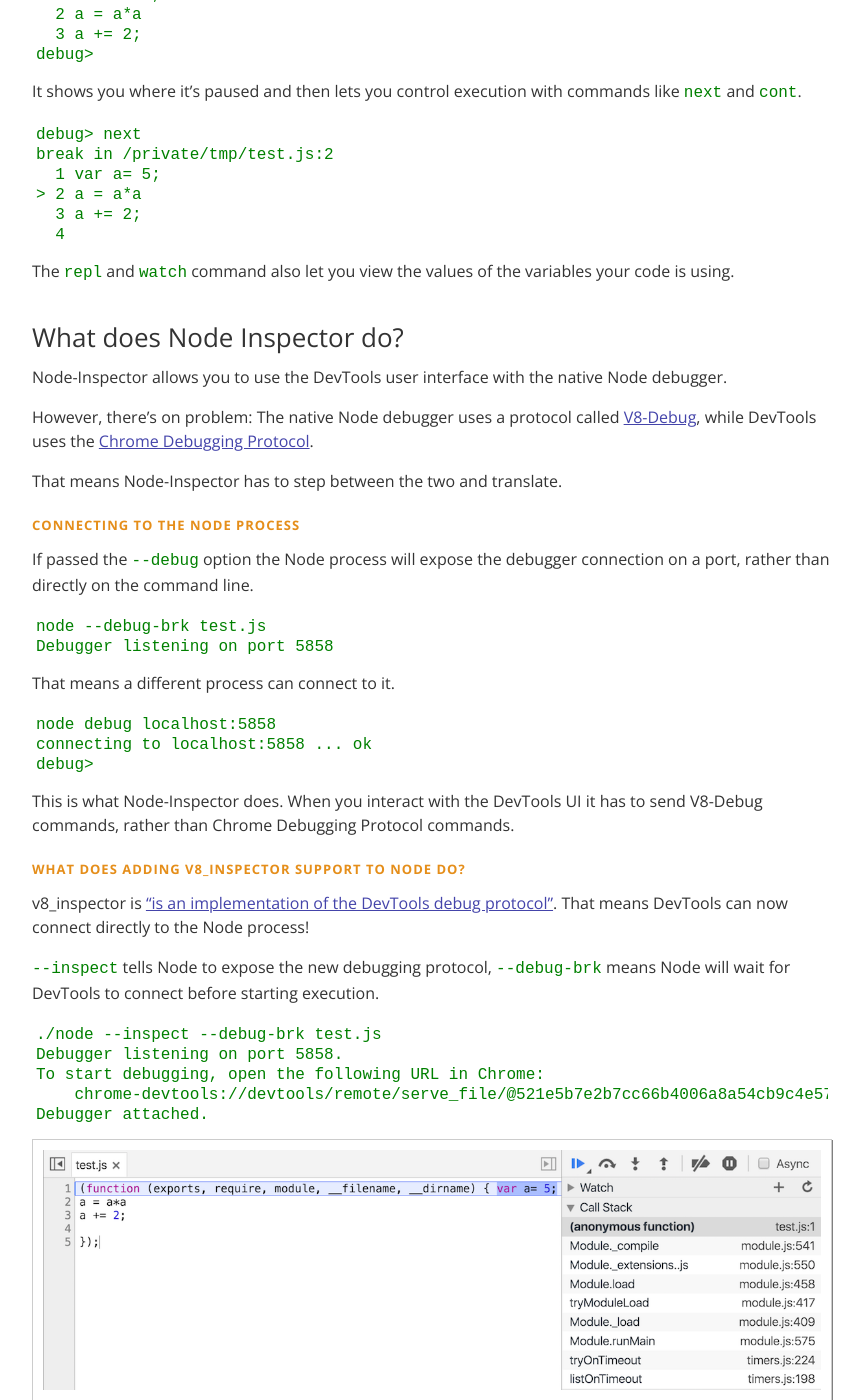
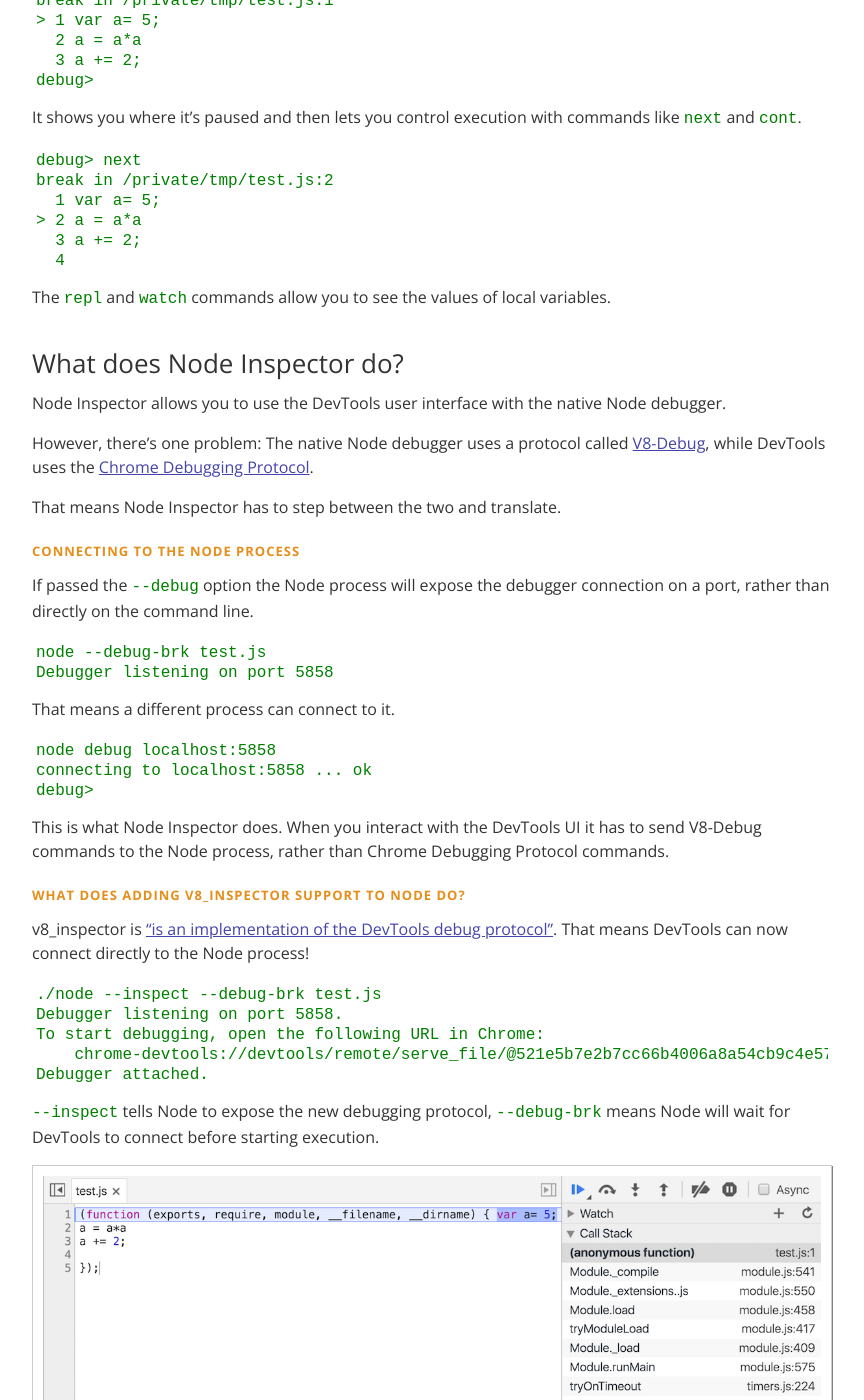
Before and after one commit to mattzeunert/mattzeunert.github.io, a Jekyll site: the page built from _posts/2016-06-05-node-v8-inspector-inspect.md, in a window 1280 px wide and 1400 px high, scrolled down 1160 px. Shown: the whole window, without its empty margins (106-970 px from the left). Built offline with Jekyll 4.4.1, drawn with Linux system fonts in a browser that asks for light colours; nearby versions of some CDN libraries; comment, search, counter and statistics services are not loaded; some of the changed text lies outside the part shown.

Commit message:
Tweak post.

````diff
--- a/_posts/2016-06-05-node-v8-inspector-inspect.md
+++ b/_posts/2016-06-05-node-v8-inspector-inspect.md
@@ -6,11 +6,11 @@ date: 2016-06-01
 
 The developers working on Chrome at Google recently opened a [pull request](https://github.com/nodejs/node/pull/6792) on the Node project to "add v8_inspector support".
 
-In this post I'll explain what that means and show how [Node-Inspector](https://github.com/node-inspector/node-inspector) works differently.
+There are already a bunch of Node debugging tools out there. Many of them re-use the DevTools frontend code for their UI. However, behind the scenes they work differently from the approach enabled by the pull request.
+
+This post explains how [Node Inspector](https://github.com/node-inspector/node-inspector) works and how the new `node --inspect` command is different.
 
 ![Screenshot of pull request](/img/blog/v8-inspector-support/pull-request.png)
-
-There are already a bunch of Node debugging tools out there. Many of them re-use the DevTools frontend code. However, behind the scenes, they work differently.
 
 ## The native Node debugger
 
@@ -40,15 +40,15 @@ break in /private/tmp/test.js:2
   4
 ```
 
-The `repl` and `watch` command also let you view the values of the variables your code is using.
+The `repl` and `watch` commands allow you to see the values of local variables.
 
 ## What does Node Inspector do?
 
-Node-Inspector allows you to use the DevTools user interface with the native Node debugger.
+Node Inspector allows you to use the DevTools user interface with the native Node debugger.
 
-However, there's on problem: The native Node debugger uses a protocol called [V8-Debug](https://github.com/v8/v8/wiki/Debugging-Protocol), while DevTools uses the [Chrome Debugging Protocol](https://github.com/v8/v8/wiki/Debugging-Protocol).
+However, there's one problem: The native Node debugger uses a protocol called [V8-Debug](https://github.com/v8/v8/wiki/Debugging-Protocol), while DevTools uses the [Chrome Debugging Protocol](http://chromedevtools.github.io/debugger-protocol-viewer/tot/Debugger/).
 
-That means Node-Inspector has to step between the two and translate.
+That means Node Inspector has to step between the two and translate.
 
 ### Connecting to the Node process
 
@@ -67,13 +67,11 @@ connecting to localhost:5858 ... ok
 debug>
 ```
 
-This is what Node-Inspector does. When you interact with the DevTools UI it has to send V8-Debug commands, rather than Chrome Debugging Protocol commands.
+This is what Node Inspector does. When you interact with the DevTools UI it has to send V8-Debug commands to the Node process, rather than Chrome Debugging Protocol commands.
 
 ### What does adding v8_inspector support to Node do?
 
 v8_inspector is ["is an implementation of the DevTools debug protocol"](https://github.com/nodejs/node/pull/6792#issuecomment-219570244). That means DevTools can now connect directly to the Node process!
-
-`--inspect` tells Node to expose the new debugging protocol, `--debug-brk` means Node will wait for DevTools to connect before starting execution.
 
 ```
 ./node --inspect --debug-brk test.js
@@ -83,6 +81,8 @@ To start debugging, open the following URL in Chrome:
 Debugger attached.
 ```
 
-![](/img/blog/v8-inspector-support/debug.png)
+`--inspect` tells Node to expose the new debugging protocol, `--debug-brk` means Node will wait for DevTools to connect before starting execution.
+
+![Debugging a Node process directly using DevTools](/img/blog/v8-inspector-support/debug.png)
 
 It's still [being decided](https://github.com/nodejs/node/issues/7072) whether the `--inspect` command will be added to Node v6 or if it will only become available with v7.
````
